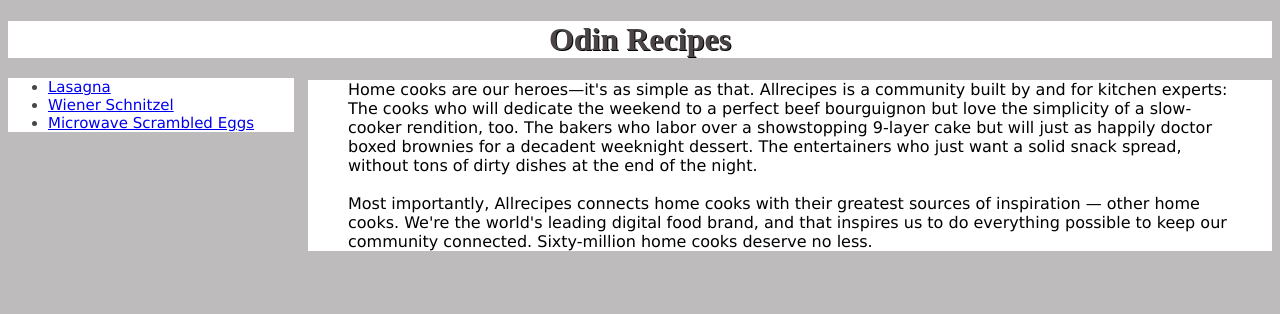
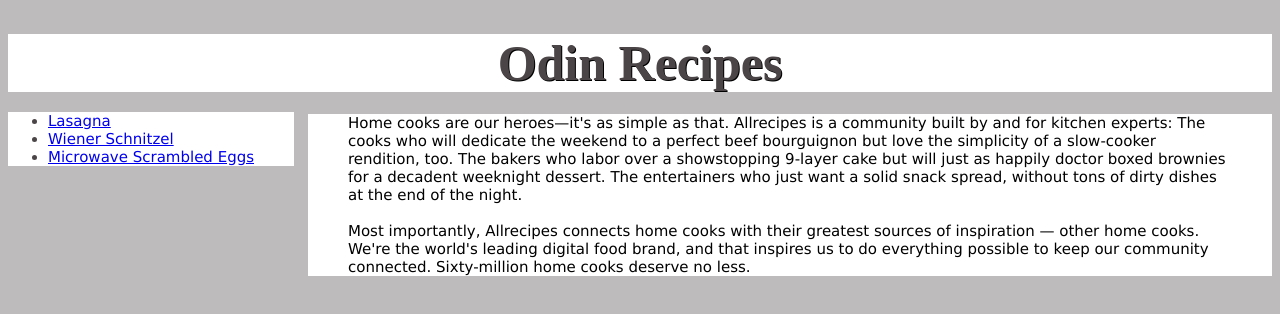
Before and after one commit to Medvideq/odin-recipes, a plain HTML site: page index.html in a window 1280 px wide. Drawn offline with Linux system fonts and the light colour scheme.

Commit message:
Modified font sizes for index.html
font size changes in styles.css

```diff
--- a/styles.css
+++ b/styles.css
@@ -16,6 +16,7 @@ body {
     background-color: rgb(255, 255, 255);
     text-shadow: 1px 1px rgb(0, 0, 0);
     margin-bottom: 20px;
+    font-size: 50px;
 }
 
 .menu {
@@ -52,4 +53,5 @@ body {
     margin-top: -52px;
     background-color: white;
     padding: 0 40px 0 40px;
+    font-size: 15px;
 }
```
